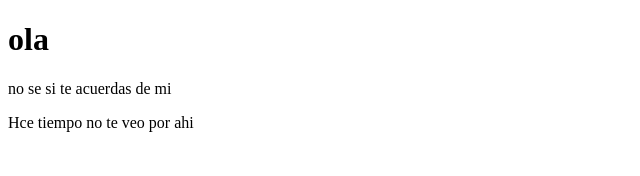
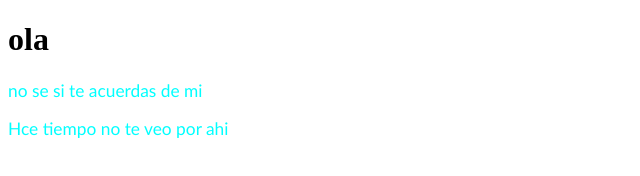
Before and after one commit to GUANKI/labaguette_sodesoft, a plain HTML site: page index.html in a window 1280 px wide. Shown: the whole page, without its empty margins (0-640 px from the left). Drawn offline with Linux system fonts and the light colour scheme.

Commit message:
Estilos CSS

```diff
--- a/index.html
+++ b/index.html
@@ -5,6 +5,7 @@
     <meta http-equiv="X-UA-Compatible" content="IE=edge">
     <meta name="viewport" content="width=device-width, initial-scale=1.0">
     <title>Document</title>
+    <link rel="stylesheet" href="style.css">
 </head>
 <body>
     <h1>ola</h1>
--- a/style.css
+++ b/style.css
@@ -0,0 +1,5 @@
+p{
+    color: aqua;
+    font-family: 'Gill Sans', 'Gill Sans MT', Calibri, 'Trebuchet MS', sans-serif;
+    font-size: 13pt;
+}
```
